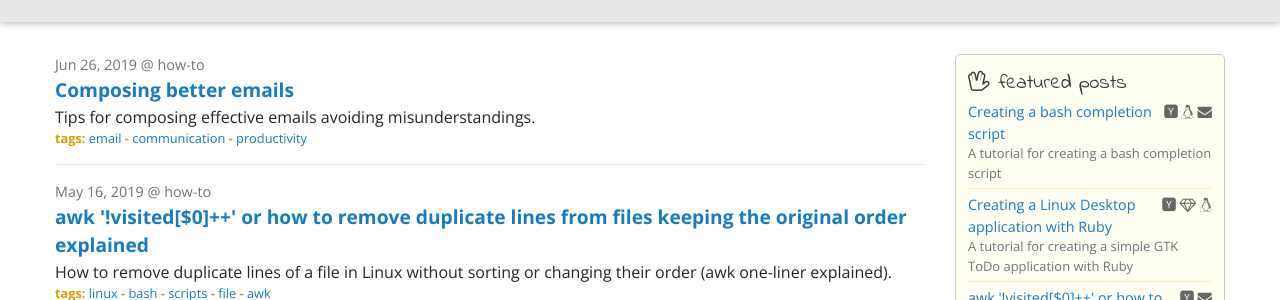
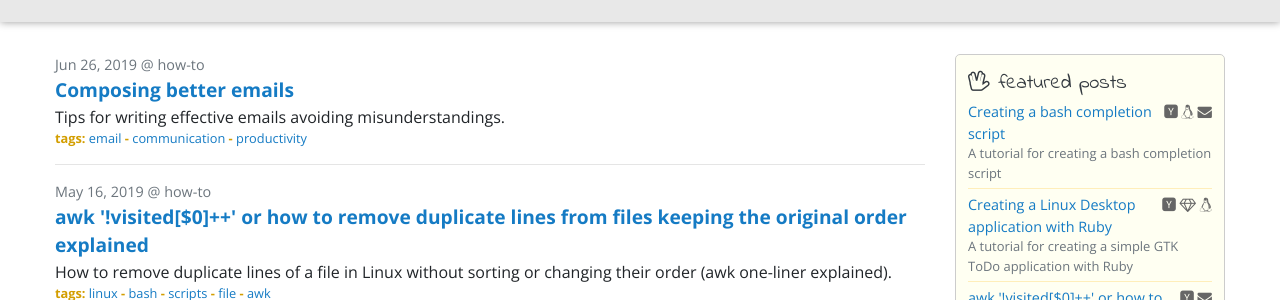
Before and after one commit to iridakos/iridakos.github.io, a Jekyll site: the page built from index.html, in a window 1280 px wide. Shown: the part 263-563 px from the top of the page. Built offline with Jekyll 4.4.1, drawn with Linux system fonts in a browser that asks for light colours; nearby versions of some CDN libraries; the list of posts is cut into pages by our own code; comment, search, counter and statistics services are not loaded.

Commit message:
Update 2019-6-26-composing-better-emails.markdown

```diff
--- a/_posts/2019-6-26-composing-better-emails.markdown
+++ b/_posts/2019-6-26-composing-better-emails.markdown
@@ -1,8 +1,8 @@
 ---
 layout: default
 title:  "Composing better emails"
-description: "Tips for composing effective emails avoiding misunderstandings."
-preview: "Tips for composing effective emails avoiding misunderstandings."
+description: "Tips for writing effective emails avoiding misunderstandings."
+preview: "Tips for writing effective emails avoiding misunderstandings."
 date: 2019-06-26 16:30:00 +0300
 image: "https://iridakos.com/assets/images/posts/better-emails/post.png"
 category: "how-to"
```
